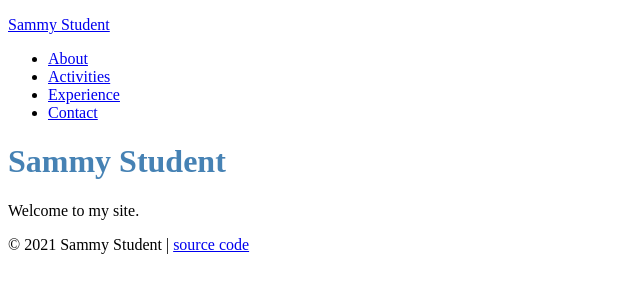
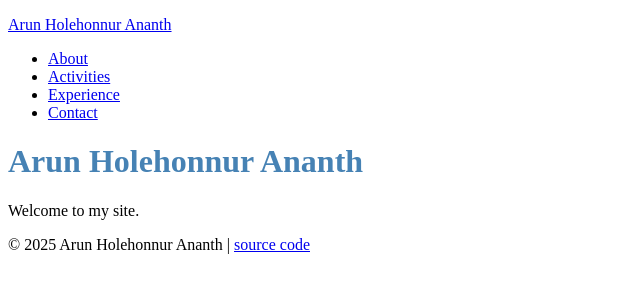
Before and after one commit to codehitman404/student_website, a plain HTML site: page index.html in a window 1280 px wide. Shown: the whole page, without its empty margins (0-640 px from the left). Drawn offline with Linux system fonts and the light colour scheme.

Commit message:
Update index.html

```diff
--- a/index.html
+++ b/index.html
@@ -2,12 +2,12 @@
 <html>
   <head>
     <meta charset="utf-8">
-    <title>Sammy Student | Work hard, play hard</title>
+    <title>Arun Holehonnur Ananth | Work hard, play hard</title>
     <link rel="stylesheet" href="stylesheets/sammy-style.css">
   </head>
   <body>
     <header>
-      <p><a href="index.html">Sammy Student</a></p>
+      <p><a href="index.html">Arun Holehonnur Ananth</a></p>
       <nav>
         <ul>
           <li><a href="about.html">About</a></li>
@@ -19,25 +19,22 @@
     </header>
 
     <div class="page">
-      <h1>Sammy Student</h1>
+      <h1>Arun Holehonnur Ananth</h1>
       <p>Welcome to my site.</p>
     </div>
 
     <footer>
-      <p>&copy; 2021 Sammy Student |
+      <p>&copy; 2025 Arun Holehonnur Ananth |
         <a href="https://github.com/prof-rossetti/student-site">source code</a>
       </p>
     </footer>
 
     <script type="text/javascript">
-
-        //
-        // FYI: this is JavaScript!
-        //
-        var myMessage = "Hello World"
-        console.log(myMessage)
-
-
+      //
+      // FYI: this is JavaScript!
+      //
+      var myMessage = "Hello World"
+      console.log(myMessage)
     </script>
   </body>
 </html>
```
